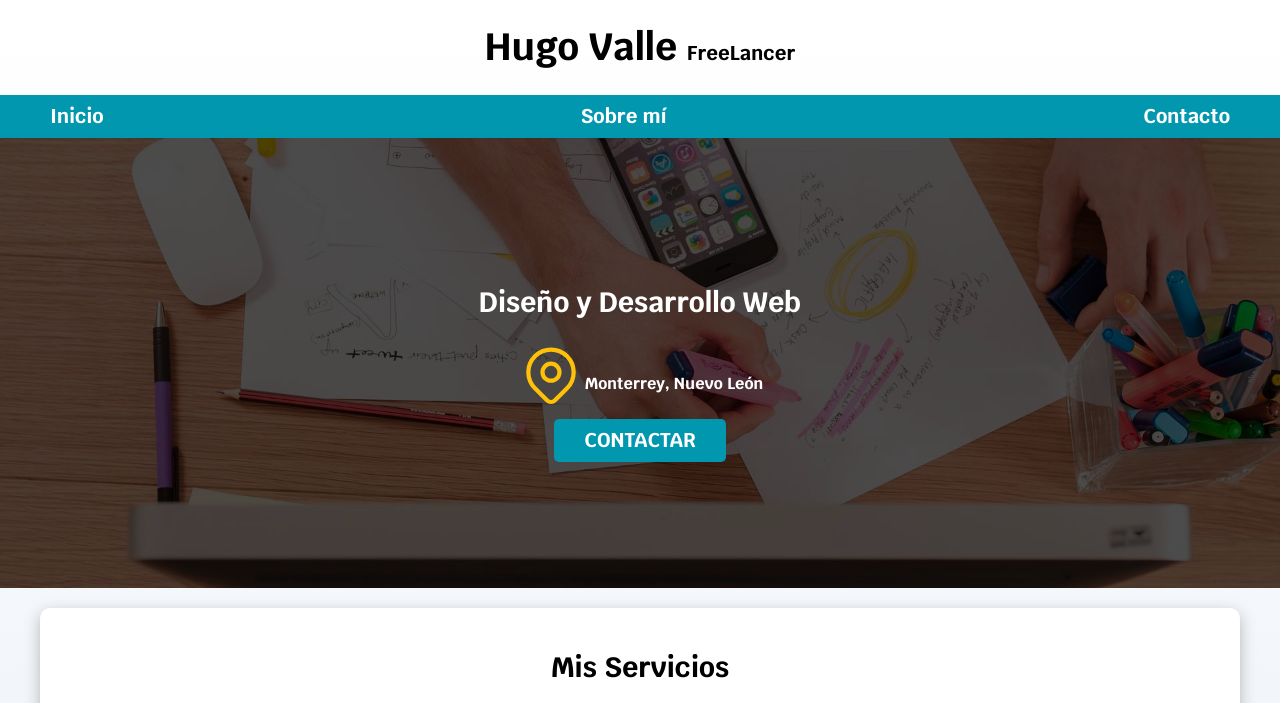
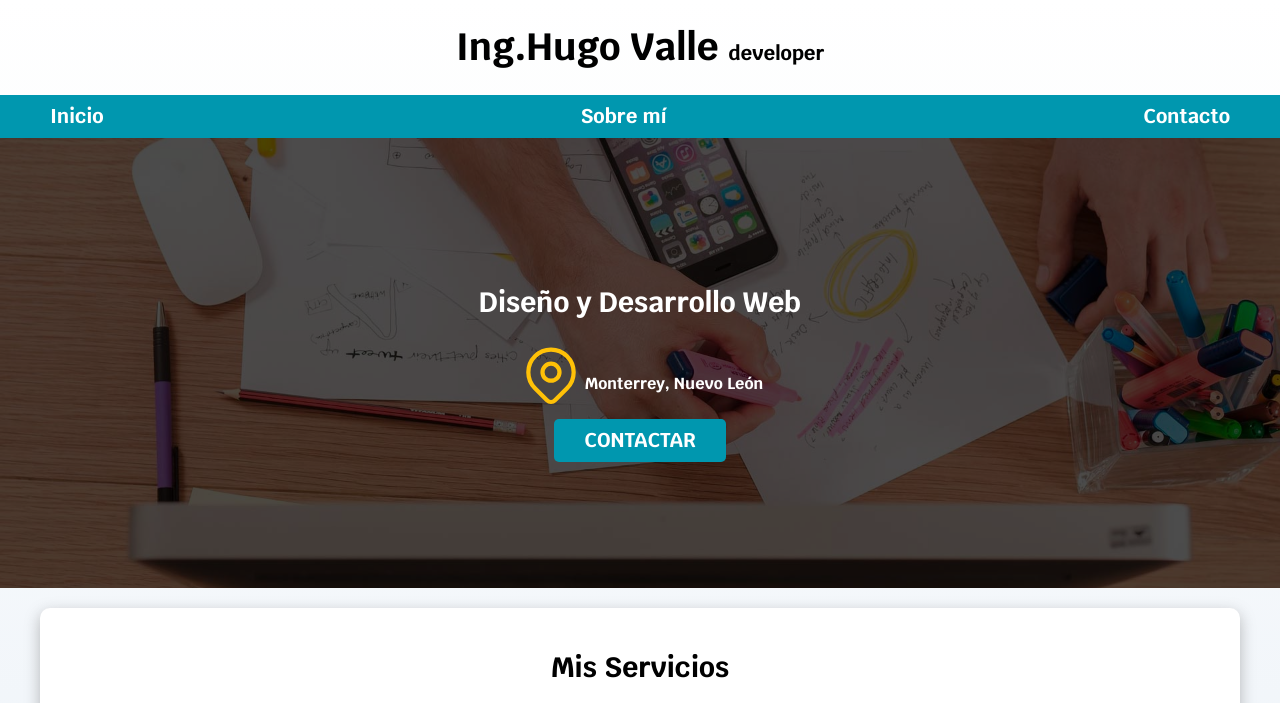
Before and after one commit to hvs145/MiCarpeta, a plain HTML site: page index.html in a window 1280 px wide. Shown: the top 703 px of the page. Drawn offline with nearby package versions, Linux system fonts and the light colour scheme.

Commit message:
modificaciones de prueba

```diff
--- a/index.html
+++ b/index.html
@@ -38,7 +38,7 @@
 
 <body>
     <header>
-        <h1 class="titulo">Hugo Valle <span>FreeLancer</span></h1>
+        <h1 class="titulo">Ing.Hugo Valle <span>developer</span></h1>
     </header>
 
     <div class="nav-bg">
```
